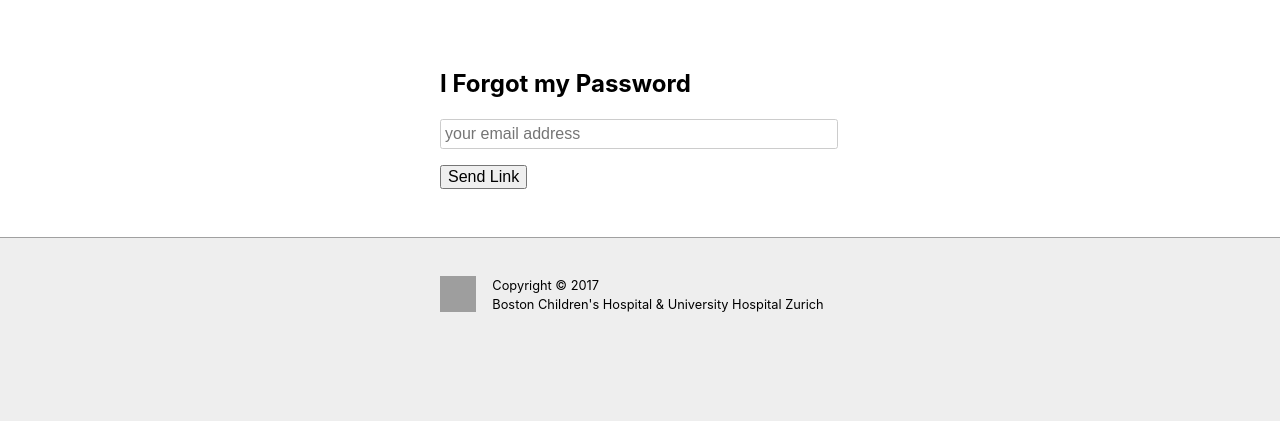
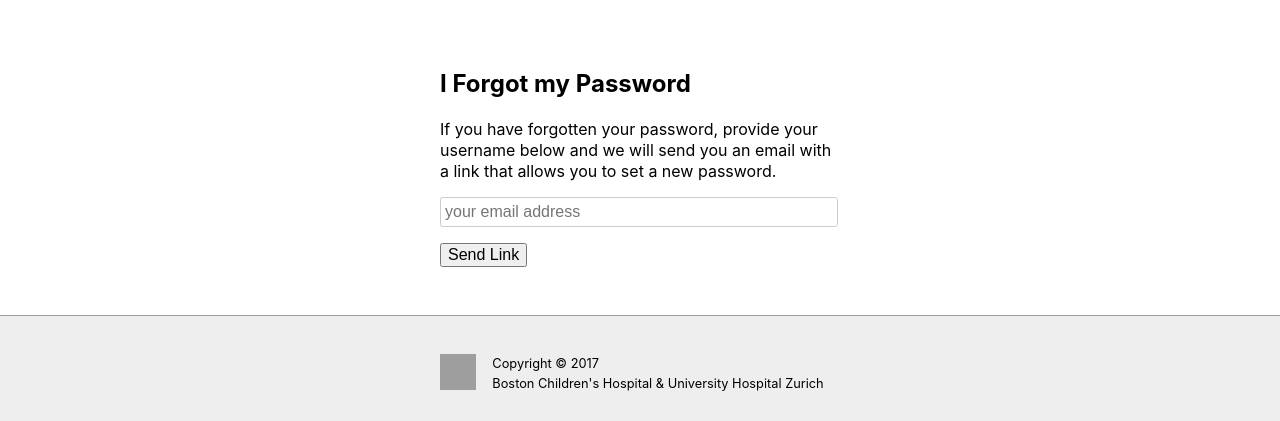
Before and after one commit to C3-PRO/c3-pro-idm-service-py, a Flask app: template templates/iforgot.html in a window 1280 px wide. Shown: the part 76-497 px from the top of the page. Run offline with Flask 2, Linux system fonts and the light colour scheme; the template is opened without the code that fills it, so the values that code supplies are empty; parts of the project's set-up code (start-up, migrations or seed data) failed here and were passed over; grey boxes are pictures that could not be loaded.

Commit message:
Clearer wording on iforgot page

```diff
--- a/app.py
+++ b/app.py
@@ -257,7 +257,7 @@ def subject_sssid_audits(sssid):
 
 @app.route('/iforgot', methods=['GET', 'POST'])
 def iforgot_ep():
-	msg = "If you have forgotten your password, provide your username below and we will send you an email with a link that allows you to set a new password."
+	msg_sent = False
 	errmsg = None
 	if 'POST' == request.method:
 		try:
@@ -269,10 +269,10 @@ def iforgot_ep():
 			lnk = "{}/reset?k={}".format(request.url_root, hsh)
 			lnk = re.sub(r'([^:]/)/+', '\\1', lnk)
 			usr.email_temporary_pass(mailer=mail, link=lnk)
-			msg = "A password reset link has been sent to your email address. Follow the link in the email to set a new password."
+			msg_sent = True
 		except Exception as e:
 			errmsg = str(e)
-	return render_template('iforgot.html', message=msg, errormessage=errmsg)
+	return render_template('iforgot.html', msg_sent=msg_sent, errormessage=errmsg)
 
 @app.route('/reset', methods=['GET', 'POST'])
 def reset_ep():
@@ -288,7 +288,7 @@ def reset_ep():
 		else:
 			key = request.args.get('k')
 			if not key:
-				raise IDMException("your password reset link seems to be broken, no reset key was detected. Please check your email and try again.")
+				raise IDMException("your password reset link seems to be broken, no reset key was detected. Please check your email and try again or request a new reset link by clicking “I forgot”.")
 	except Exception as e:
 		errmsg = str(e)
 	return render_template('reset.html', key=key, message=msg, errormessage=errmsg)
--- a/py/user.py
+++ b/py/user.py
@@ -64,7 +64,7 @@ class User(jsondocument.JSONDocument):
 	def reset_password_for(cls, pass_hash, pass1, pass2, server, bucket=None):
 		res = cls.find_on({'type': 'user', 'temporary.hash': pass_hash}, server, bucket)
 		if not res or 0 == len(res):
-			raise IDMException("your password reset link is invalid, please request a new one")
+			raise IDMException("your password reset link is invalid, please request a new one by clicking “I forgot”")
 		if not pass1 or len(pass1) < 8:
 			raise IDMException("your password is too short")
 		if not pass2 or pass1 != pass2:
@@ -72,7 +72,7 @@ class User(jsondocument.JSONDocument):
 		usr = res[0]
 		exp = usr.temporary.get('time')
 		if not exp or arrow.get(exp) < arrow.utcnow():
-			raise IDMException("your password reset link has expired, please request a new one")
+			raise IDMException("your password reset link has expired, please request a new one by clicking “I forgot”")
 		usr.set_password(pass1)
 		usr.store_to(server, bucket, action='reset password')
 
--- a/templates/iforgot.html
+++ b/templates/iforgot.html
@@ -4,12 +4,21 @@
 
 {% block content %}
 	<h2>I Forgot my Password</h2>
-	{%- if message %}<p>{{ message|capitalize }}</p>{% endif %}
-	{%- if errormessage %}<p class="errormessage">{{ errormessage|capitalize }}</p>{% endif %}
+	{%- if errormessage %}<p class="errormessage">{{ errormessage[:1]|capitalize }}{{ errormessage[1:] }}</p>{% endif %}
+	{%- if msg_sent %}<p>
+		A password reset link has been sent to your email address. Follow the link in the email to set a new password.
+	</p>
+	<p>
+		You can close this window now or <a href="iforgot">go back</a>.
+	</p>
+	{%- else %}<p>
+		If you have forgotten your password, provide your username below and we will send you an email with a link that allows you to set a new password.
+	</p>
 	<form action="iforgot" method="POST">
 		<p><input name="username" type="text" value="{{ username|default('') }}" placeholder="your email address"></p>
 		<p>
 			<button type="submit">Send Link</button>
 		</p>
 	</form>
+	{%- endif %}
 {% endblock %}
--- a/templates/reset.html
+++ b/templates/reset.html
@@ -4,8 +4,8 @@
 
 {% block content %}
 	<h2>Reset Password</h2>
-	{%- if message %}<p>{{ message|capitalize }}</p>{% else %}
-	{%- if errormessage %}<p class="errormessage">{{ errormessage|capitalize }}</p>{% endif %}
+	{%- if message %}<p>{{ message[:1]|capitalize }}{{ message[1:] }}</p>{% else %}
+	{%- if errormessage %}<p class="errormessage">{{ errormessage[:1]|capitalize }}{{ errormessage[1:] }}</p>{% endif %}
 	<form action="reset" method="POST">
 		<p>Your new password must be at least {{ pass_min_len|default('8') }} characters long.</p>
 		<input type="hidden" name="key" value="{{ key }}">
@@ -16,7 +16,7 @@
 		</p>
 	</form>
 	<p>
-		<a href="iforgot">Back to I forgot</a>
+		<a href="iforgot">Back to “I forgot”</a>
 	</p>
 	{%- endif %}
 {% endblock %}
```
